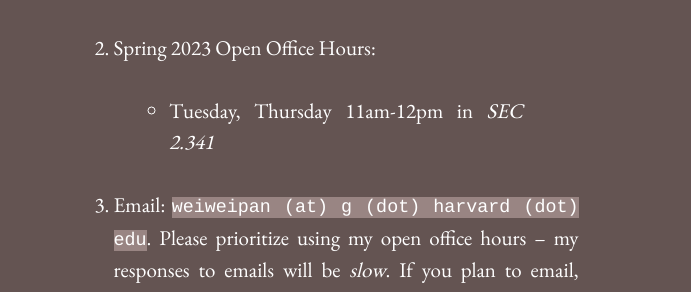
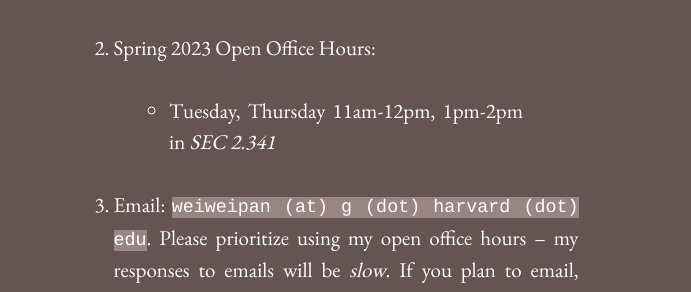
Before and after one commit to onefishy/onefishy.github.io, a Jekyll site: the page built from advising.md, in a window 1280 px wide. Shown: the part 637-929 px from the top of the page, without its empty margins (294-985 px from the left). Built offline with Jekyll 4.4.1, drawn with Linux system fonts in a browser that asks for light colours.

Commit message:
Update advising.md

```diff
--- a/advising.md
+++ b/advising.md
@@ -10,6 +10,6 @@ I advise students enrolled in the IACS Master's programs, theses students (under
   - For Research/Internship Planning and Fall 2022 Performance Evaluation: [Sign-up for a 20 min slot](https://calendly.com/weiweipan/spring-general-advising) between Jan 16th and Jan 19th
 
 1. Spring 2023 Open Office Hours:
-  - Tuesday, Thursday 11am-12pm in *SEC 2.341*
+  - Tuesday, Thursday 11am-12pm, 1pm-2pm in *SEC 2.341*
 
 2. Email: ``weiweipan (at) g (dot) harvard (dot) edu``. Please prioritize using my open office hours -- my responses to emails will be *slow*. If you plan to email, please preface the email subject with ``[ADVISING]``; advising emails without this preface in the subject may go unanswered.
```
